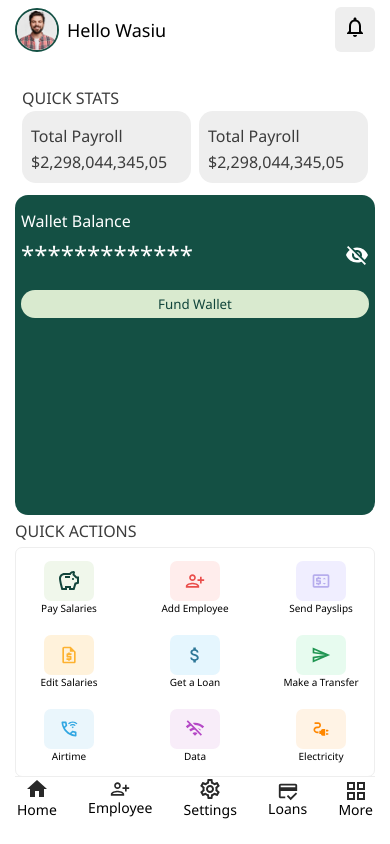
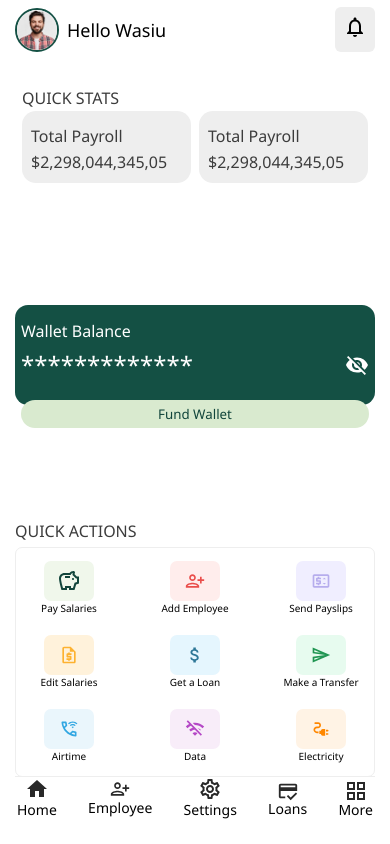
Before and after one commit to chinonsoxavier/Employer-Dashboard, a React (Create React App) app: page / in a window 390 px wide. Built offline with nearby package versions, Linux system fonts and the light colour scheme.

Commit message:
Update MobileDashboard.jsx

```diff
--- a/src/Components/MobileDashboard.jsx
+++ b/src/Components/MobileDashboard.jsx
@@ -117,6 +117,7 @@ const DashboardFunds = styled.div`
   padding: 32px;
   height: 100%;
   width: 100%;
+  max-height:100px;
   box-sizing: border-box;
   ${newlmobile({ padding: "15px 6px" })};
   ${smobile({ padding: "15px 10px",marginTop:'20px' })};
```
